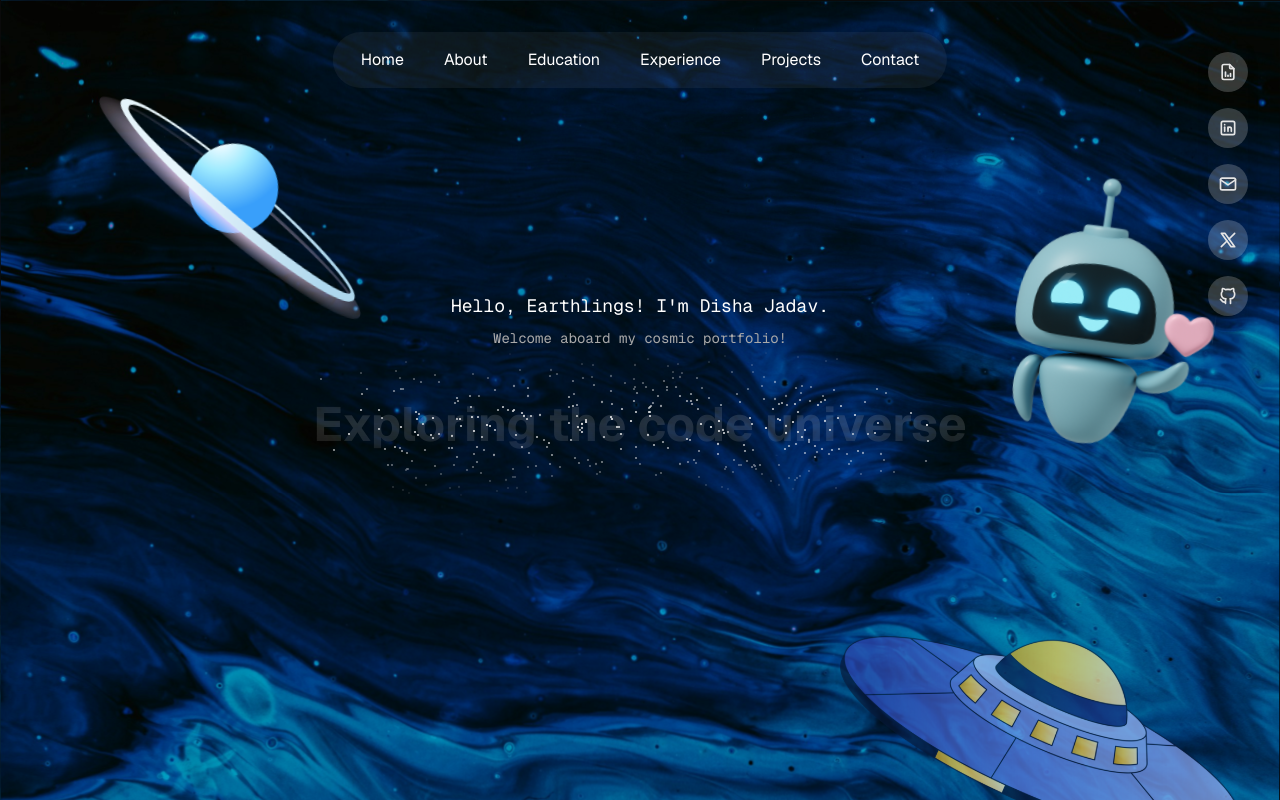
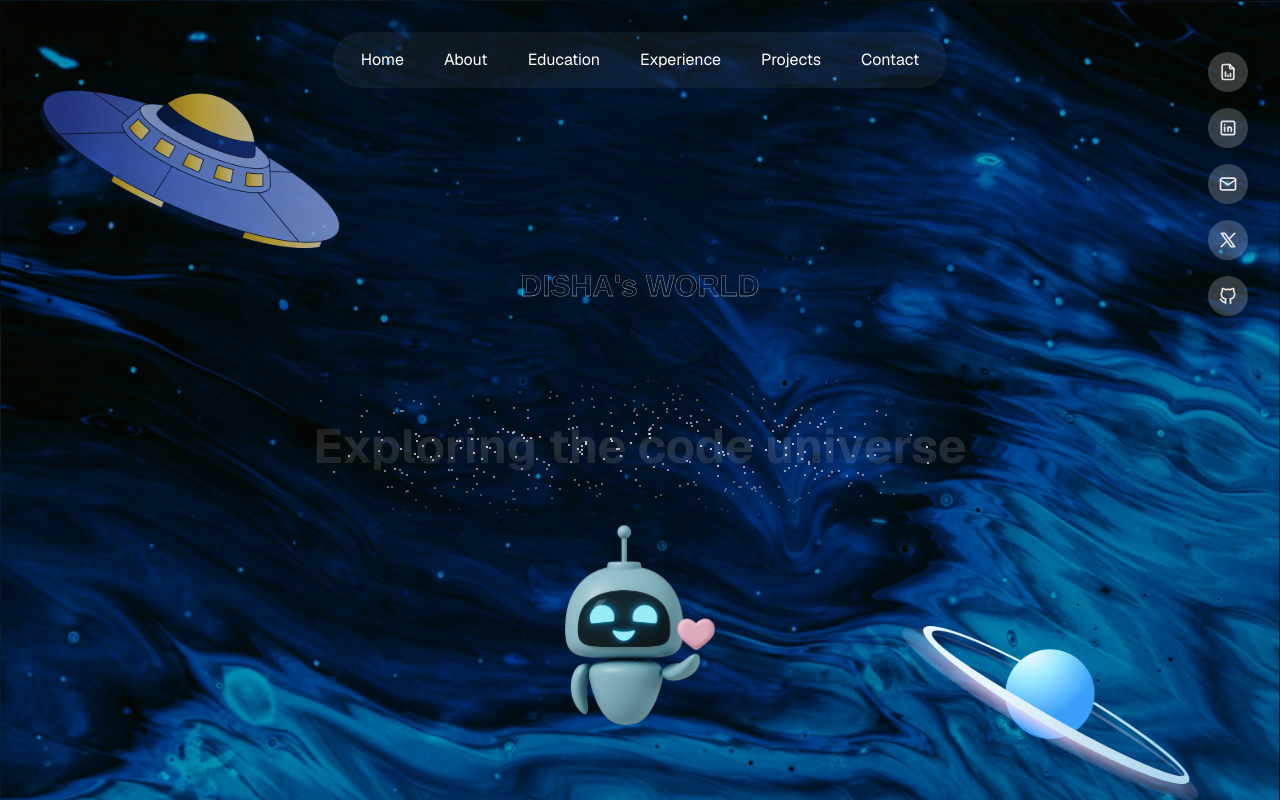
Before and after one commit to dishajadav12/disha.jadav.portfolio, a Next.js app: page / in a window 1280 px wide. Shown: the top 800 px of the page. Built offline with nearby package versions, Linux system fonts and the light colour scheme.

Commit message:
feat: implement TextHoverEffect component and update HomeSection layout

```diff
--- a/src/components/FloatingCloud.tsx
+++ b/src/components/FloatingCloud.tsx
@@ -1,118 +1,3 @@
-// "use client";
-// import React, { useEffect, useRef, useState } from "react";
-// import Image from "next/image";
-
-// type Props = {
-//   src?: string;
-//   width?: number;
-//   height?: number;
-//   // optional tuning
-//   horizontalPaddingPct?: number; // how much margin from edges (in % of vw)
-//   verticalCenterPct?: number;    // baseline vertical position (0..1)
-//   verticalAmplitudePct?: number; // vertical wiggle amplitude (0..0.5)
-//   zigzagSpeed?: number;          // larger = faster zigzag
-// };
-
-// export default function FloatingCloud({
-//   src = "/images/cloud.svg",
-//   width = 400,
-//   height = 400,
-//   horizontalPaddingPct = 5, // keep a little margin from absolute edges
-//   verticalCenterPct = 0.35, // baseline vertical position (35% from top)
-//   verticalAmplitudePct = 0.15, // wiggle amplitude (15% of viewport height)
-//   zigzagSpeed = 280, // higher = slower sine wave
-// }: Props) {
-//   const [pos, setPos] = useState({ x: 0, y: 0 });
-//   const rafRef = useRef<number | null>(null);
-//   const latestScrollY = useRef(0);
-//   const latestVW = useRef<number>(0);
-//   const latestVH = useRef<number>(0);
-
-//   // Clamp helper
-//   const clamp = (v: number, min: number, max: number) => Math.max(min, Math.min(max, v));
-
-//   // Compute position from scroll & viewport
-//   const compute = () => {
-//     const scrollTop = latestScrollY.current;
-//     const vw = latestVW.current;
-//     const vh = latestVH.current;
-
-//     const docHeight =
-//       document.documentElement.scrollHeight - window.innerHeight;
-//     const progress = docHeight > 0 ? scrollTop / docHeight : 0; // 0..1 over the whole page
-
-//     // Horizontal travel: from left padding to right padding
-//     const leftPadding = (horizontalPaddingPct / 100) * vw;
-//     const rightPadding = (horizontalPaddingPct / 100) * vw;
-//     const maxX = vw - rightPadding - width; // right-most left value so image remains fully visible
-//     const minX = leftPadding;               // left-most left value so image remains fully visible
-//     const x = clamp(minX + progress * (maxX - minX), minX, maxX);
-
-//     // Vertical zig-zag *inside* viewport
-//     const centerY = clamp(verticalCenterPct, 0.0, 1.0) * vh; // baseline
-//     const amplitude = clamp(verticalAmplitudePct, 0.0, 0.5) * vh;
-//     const yRaw = centerY + Math.sin(scrollTop / zigzagSpeed) * amplitude - height / 2;
-
-//     // Keep image fully on screen vertically
-//     const y = clamp(yRaw, 0, vh - height);
-
-//     setPos({ x, y });
-//   };
-
-//   useEffect(() => {
-//     // Initialize viewport dims
-//     const setDims = () => {
-//       latestVW.current = window.innerWidth;
-//       latestVH.current = window.innerHeight;
-//       compute();
-//     };
-
-//     const onScroll = () => {
-//       latestScrollY.current = window.scrollY;
-//       if (rafRef.current == null) {
-//         rafRef.current = window.requestAnimationFrame(() => {
-//           rafRef.current = null;
-//           compute();
-//         });
-//       }
-//     };
-
-//     const onResize = () => {
-//       setDims();
-//     };
-
-//     setDims();
-//     latestScrollY.current = window.scrollY;
-//     compute();
-
-//     window.addEventListener("scroll", onScroll, { passive: true });
-//     window.addEventListener("resize", onResize);
-
-//     return () => {
-//       window.removeEventListener("scroll", onScroll);
-//       window.removeEventListener("resize", onResize);
-//       if (rafRef.current) cancelAnimationFrame(rafRef.current);
-//     };
-//     // eslint-disable-next-line react-hooks/exhaustive-deps
-//   }, [width, height, horizontalPaddingPct, verticalCenterPct, verticalAmplitudePct, zigzagSpeed]);
-
-//   return (
-//     <div
-//       style={{
-//         position: "fixed",          // stays in viewport across all sections
-//         left: `${pos.x}px`,         // full-width travel
-//         top: `${pos.y}px`,          // vertical zig-zag within viewport
-//         zIndex: 10,                 // keep it visible above backgrounds
-//         pointerEvents: "none",      // don't block clicks
-//         willChange: "transform, left, top",
-//         transform: "translate3d(0,0,0)", // GPU hint
-//       }}
-//       aria-hidden
-//     >
-//       <Image src={src} alt="floating cloud" width={width} height={height} priority />
-//     </div>
-//   );
-// }
 "use client";
 import React, { useEffect, useRef, useState } from "react";
 import Image from "next/image";
@@ -125,22 +10,22 @@ type Props = {
   verticalCenterPct?: number;    // baseline vertical position (0..1)
   verticalAmplitudePct?: number; // vertical wiggle amplitude (0..0.5)
   zigzagCycles?: number;         // vertical zig-zag cycles over full page
-  spinDegreesPerPage?: number;   // total spin degrees from top -> bottom (used as max spin)
+  spinDegreesPerPage?: number;   // total spin degrees from top -> bottom
   wobbleDegrees?: number;        // extra tilt synced to the zig-zag sine
-  horizontalScrollsToFinish?: number; // viewport heights for one edge-to-edge traverse
+  horizontalScrollsToFinish?: number; // viewport heights for one full sine cycle
 };
 
 export default function FloatingCloud({
   src = "/images/cloud.svg",
-  width = 200,
-  height = 200,
+  width = 150,
+  height = 150,
   horizontalPaddingPct = 5,
-  verticalCenterPct = 0.35,
+  verticalCenterPct = 0.75, // slightly down by default
   verticalAmplitudePct = 0.15,
   zigzagCycles = 2,
   spinDegreesPerPage = 90,
   wobbleDegrees = 8,
-  horizontalScrollsToFinish = 1.5, // 1.5 screens to go right -> left
+  horizontalScrollsToFinish = 1.5,
 }: Props) {
   const [pos, setPos] = useState({ x: 0, y: 0, angle: 0 });
   const rafRef = useRef<number | null>(null);
@@ -156,38 +41,42 @@ export default function FloatingCloud({
     const vw = vwRef.current;
     const vh = vhRef.current;
 
-    // --- Vertical zig-zag progress (0..1 across the whole page) ---
+    // --- Vertical progress across page ---
     const docHeight =
       document.documentElement.scrollHeight - window.innerHeight;
     const pageProgress = docHeight > 0 ? clamp(scrollTop / docHeight, 0, 1) : 0;
 
-    // --- Horizontal triangle wave: ping-pong between right and left ---
-    // One edge-to-edge traverse finishes in N * viewport heights of scroll.
+    // --- Horizontal path: start from CENTER and go LEFT first ---
     const horizDenom = Math.max(1, horizontalScrollsToFinish * vh);
-    const t = scrollTop / horizDenom;      // grows with scroll
-    // triangle in [0..1..0..1..] repeating: 0=start(right), 1=left, back to 0=right
-    const tri = 1 - Math.abs((t % 2) - 1); // 0->1->0 as t goes 0..2
+    const t = scrollTop / horizDenom;
 
-    // Map to pixel positions while keeping the image fully visible
+    // sine wave oscillation: 0=center, +1=left, -1=right
+    const sine = Math.sin(t * Math.PI * 2);
+
     const pad = (horizontalPaddingPct / 100) * vw;
-    const minX = pad;                    // left-most
-    const maxX = vw - pad - width;       // right-most
-    // Start at RIGHT (tri=0 => x=maxX), go to LEFT (tri=1 => x=minX), and back
-    const x = clamp(maxX - tri * (maxX - minX), minX, maxX);
+    const minX = pad;
+    const maxX = vw - pad - width;
+    const centerX = vw / 2 - width / 2;
 
-    // --- Vertical position: exactly `zigzagCycles` sines over page height ---
+    // map sine to x position (center → left → center → right → center …)
+    const x = clamp(centerX - sine * (centerX - minX), minX, maxX);
+
+    // --- Vertical zigzag movement ---
     const phase = pageProgress * (Math.PI * 2 * zigzagCycles);
     const centerY = clamp(verticalCenterPct, 0, 1) * vh;
     const amplitude = clamp(verticalAmplitudePct, 0, 0.5) * vh;
-    const yRaw = centerY + Math.sin(phase) * amplitude - height / 2;
-    const y = clamp(yRaw, 0, vh - height);
 
-    // --- Rotation: gentle cumulative spin + wobble synced to zig-zag ---
-    // Make spin progress with t (so it keeps feeling alive as horizontal ping-pongs),
-    // but cap it so it doesn't spin too wildly (wrap degrees by modulo if you prefer).
+    // initial vertical position respects verticalCenterPct
+    const initialY = centerY - height / 2;
+    const y =
+      scrollTop === 0
+        ? initialY
+        : clamp(centerY + Math.sin(phase) * amplitude - height / 2, 0, vh - height);
+
+    // --- Rotation (spin + wobble) ---
     const spin = (spinDegreesPerPage * t) % 360;
     const wobble = wobbleDegrees * Math.sin(phase + Math.PI / 2);
-    const angle = spin + wobble;
+    const angle = scrollTop === 0 ? 0 : spin + wobble;
 
     setPos({ x, y, angle });
   };
@@ -245,12 +134,18 @@ export default function FloatingCloud({
         zIndex: -10,
         pointerEvents: "none",
         willChange: "transform,left,top",
-        transform: `translate3d(0,0,0) rotate(${pos.angle}deg)`,
+        transform: `rotate(${pos.angle}deg)`,
         transformOrigin: "50% 50%",
       }}
       aria-hidden
     >
-      <Image src={src} alt="floating cloud" width={width} height={height} priority />
+      <Image
+        src={src}
+        alt="floating cloud"
+        width={width}
+        height={height}
+        priority
+      />
     </div>
   );
 }
--- a/src/components/HomeSection.tsx
+++ b/src/components/HomeSection.tsx
@@ -2,9 +2,8 @@ import Image from "next/image";
 import React from "react";
 import {
   TextRevealCard,
-  TextRevealCardDescription,
-  TextRevealCardTitle,
 } from "./ui/text-reveal-card";
+import { TextHoverEffect } from "./ui/text-hover-effect";
 
 export default function HomeSection() {
   return (
@@ -13,8 +12,8 @@ export default function HomeSection() {
       className="section py-20 flex flex-col items-center justify-center"
     >
       {/* Saturn */}
-      <div className="absolute top-30 left-20 -z-10">
-        <div className="motion-safe:animate-[spin_220s_linear_infinite] hover:[animation-play-state:paused]">
+      <div className="absolute bottom-0 right-20 -z-10">
+        <div className="">
           <Image
             src="/images/saturn.svg"
             alt="Saturn"
@@ -23,27 +22,27 @@ export default function HomeSection() {
           />
         </div>
       </div>
-
+ <div className=" flex items-center justify-center">
+      <TextHoverEffect text="DISHA's WORLD" />
+    </div>
       {/* Card wrapper (full screen width) */}
       <div className="flex items-center justify-center">
+
         <TextRevealCard
           text="Exploring the code universe"
           revealText="Designing stellar experiences"
         >
-          <TextRevealCardTitle>
-            Hello, Earthlings! I&apos;m Disha Jadav.
-          </TextRevealCardTitle>
-          <TextRevealCardDescription>
+          {/* <TextRevealCardDescription>
             Welcome aboard my cosmic portfolio!
-          </TextRevealCardDescription>
+          </TextRevealCardDescription> */}
         </TextRevealCard>
         {/* I navigate the universe of full-stack development, building stellar experiences and launching scalable web applications. Buckle up and explore my galaxy of projects. */}
       </div>
 
       {/* UFO */}
-      <div className="absolute -bottom-18 right-10 -z-10">
+      <div className="absolute top-18 left-10 -z-10">
         <div className="motion-safe:animate-pulse hover:[animation-play-state:paused]">
-          <Image src={"/images/ufo.svg"} alt="" width={400} height={400} />
+          <Image src={"/images/ufo.svg"} alt="" width={300} height={300} />
         </div>
       </div>
     </section>
--- /dev/null
+++ b/src/components/ui/text-hover-effect.tsx
@@ -0,0 +1,122 @@
+"use client";
+import React, { useRef, useEffect, useState } from "react";
+import { motion } from "motion/react";
+
+type Props = {
+  text: string;
+  duration?: number;
+};
+
+export const TextHoverEffect = ({ text, duration }: Props) => {
+  const svgRef = useRef<SVGSVGElement>(null);
+  const [cursor, setCursor] = useState({ x: 0, y: 0 });
+  const [hovered, setHovered] = useState(false);
+  const [maskPosition, setMaskPosition] = useState({ cx: "50%", cy: "50%" });
+
+  // Update mask position based on cursor
+  useEffect(() => {
+    if (svgRef.current) {
+      const svgRect = svgRef.current.getBoundingClientRect();
+      const cxPercentage = ((cursor.x - svgRect.left) / svgRect.width) * 100;
+      const cyPercentage = ((cursor.y - svgRect.top) / svgRect.height) * 100;
+      setMaskPosition({
+        cx: `${cxPercentage}%`,
+        cy: `${cyPercentage}%`,
+      });
+    }
+  }, [cursor]);
+
+  return (
+    <svg
+      ref={svgRef}
+      width="300"
+      height="100"
+      viewBox="0 0 300 100"
+      xmlns="http://www.w3.org/2000/svg"
+      onMouseEnter={() => setHovered(true)}
+      onMouseLeave={() => setHovered(false)}
+      onMouseMove={(e) => setCursor({ x: e.clientX, y: e.clientY })}
+      className="select-none"
+    >
+      <defs>
+        {/* Gradient applied on hover */}
+        <linearGradient id="textGradient" gradientUnits="userSpaceOnUse">
+          {hovered && (
+            <>
+              <stop offset="0%" stopColor="#eab308" />
+              <stop offset="25%" stopColor="#ef4444" />
+              <stop offset="50%" stopColor="#3b82f6" />
+              <stop offset="75%" stopColor="#06b6d4" />
+              <stop offset="100%" stopColor="#8b5cf6" />
+            </>
+          )}
+        </linearGradient>
+
+        {/* Radial mask for reveal effect */}
+        <motion.radialGradient
+          id="revealMask"
+          gradientUnits="userSpaceOnUse"
+          r="20%"
+          initial={{ cx: "50%", cy: "50%" }}
+          animate={maskPosition}
+          transition={{ duration: duration ?? 0.3, ease: "easeOut" }}
+        >
+          <stop offset="0%" stopColor="white" />
+          <stop offset="100%" stopColor="black" />
+        </motion.radialGradient>
+
+        <mask id="textMask">
+          <rect
+            x="0"
+            y="0"
+            width="100%"
+            height="100%"
+            fill="url(#revealMask)"
+          />
+        </mask>
+      </defs>
+
+      {/* Base stroke text */}
+      <text
+        x="50%"
+        y="50%"
+        textAnchor="middle"
+        dominantBaseline="middle"
+        strokeWidth="0.3"
+        className="fill-transparent stroke-neutral-200 font-[helvetica] text-3xl font-bold dark:stroke-neutral-800"
+        style={{ opacity: hovered ? 0.7 : 0 }}
+      >
+        {text}
+      </text>
+
+      {/* Animated stroke drawing */}
+      <motion.text
+        x="50%"
+        y="50%"
+        textAnchor="middle"
+        dominantBaseline="middle"
+        strokeWidth="0.3"
+        className="fill-transparent stroke-neutral-200 font-[helvetica] text-3xl font-bold dark:stroke-neutral-800"
+        initial={{ strokeDashoffset: 1000, strokeDasharray: 1000 }}
+        animate={{ strokeDashoffset: 0, strokeDasharray: 1000 }}
+        transition={{ duration: 4, ease: "easeInOut" }}
+      >
+        {text}
+      </motion.text>
+
+      {/* Gradient + mask applied text */}
+      <text
+        x="50%"
+        y="50%"
+        textAnchor="middle"
+        dominantBaseline="middle"
+        stroke="url(#textGradient)"
+        strokeWidth="0.3"
+        mask="url(#textMask)"
+        className="fill-transparent font-[helvetica] text-3xl font-bold"
+      >
+        {text}
+      </text>
+    </svg>
+  );
+};
--- a/src/components/ui/text-reveal-card.tsx
+++ b/src/components/ui/text-reveal-card.tsx
@@ -125,31 +125,19 @@ export const TextRevealCard = ({
   );
 };
 
-export const TextRevealCardTitle = ({
-  children,
-  className,
-}: {
-  children: React.ReactNode;
-  className?: string;
-}) => {
-  return (
-    <h2 className={twMerge("text-white text-lg mb-2 font-mono", className)}>
-      {children}
-    </h2>
-  );
-};
 
-export const TextRevealCardDescription = ({
-  children,
-  className,
-}: {
-  children: React.ReactNode;
-  className?: string;
-}) => {
-  return (
-    <p className={twMerge("text-[#a9a9a9] text-sm font-mono", className)}>{children}</p>
-  );
-};
+
+// export const TextRevealCardDescription = ({
+//   children,
+//   className,
+// }: {
+//   children: React.ReactNode;
+//   className?: string;
+// }) => {
+//   return (
+//     <p className={twMerge("text-[#a9a9a9] text-sm font-mono", className)}>{children}</p>
+//   );
+// };
 
 const Stars = () => {
   const randomMove = () => Math.random() * 40 - 20;
```
